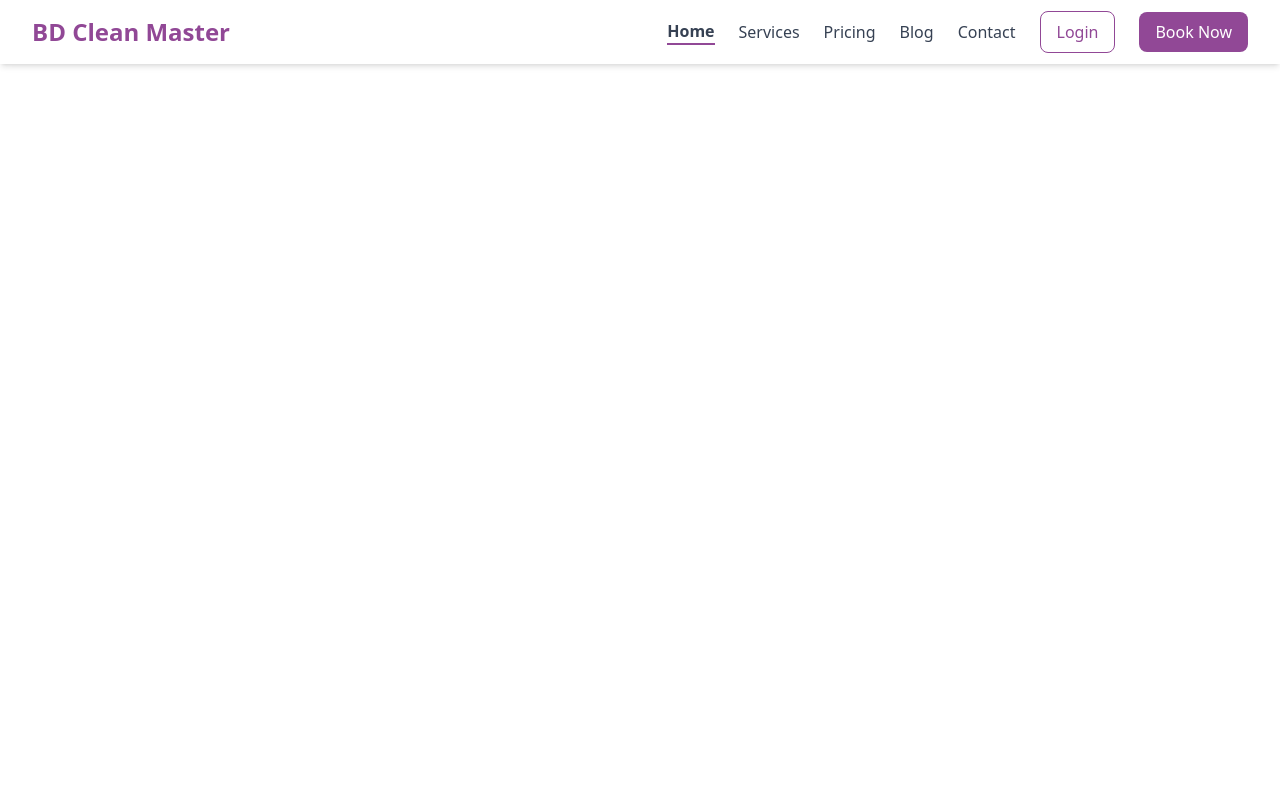
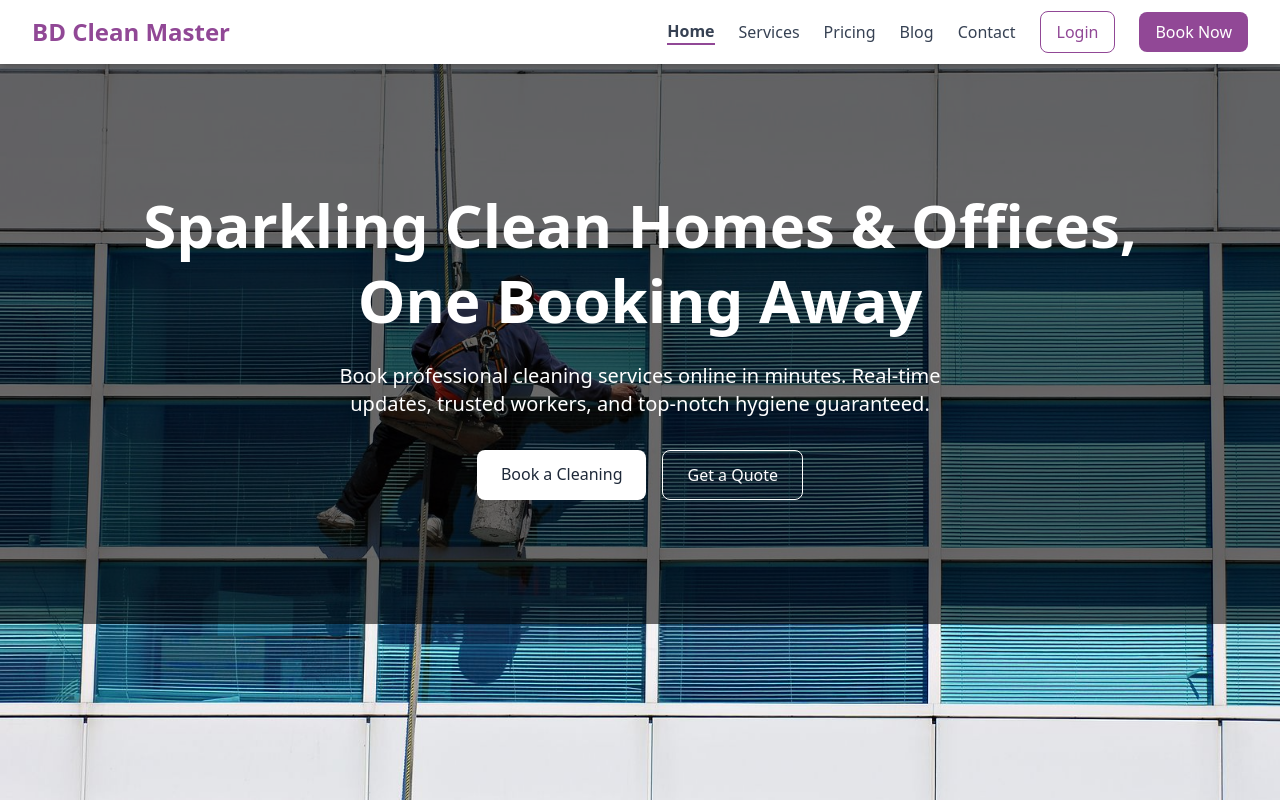
Before and after one commit to MISFOfficial/BD-Clean-Master, a React (Vite) app: page / in a window 1280 px wide. Built offline with nearby package versions, Linux system fonts and the light colour scheme.

Commit message:
added hero sections

```diff
--- a/src/Components/Navigations/NavBar.jsx
+++ b/src/Components/Navigations/NavBar.jsx
@@ -14,7 +14,7 @@ const NavBar = () => {
         { name: "Contact", path: "/contact" },
     ];
     return (
-        <nav className="bg-white shadow-md fixed w-full z-50">
+        <nav className="shadow-md sticky w-full z-50">
             <div className="max-w-7xl mx-auto px-4 sm:px-6 lg:px-8">
                 <div className="flex justify-between h-16 items-center">
                     {/* Logo */}
--- a/src/Layouts/RootLayout.jsx
+++ b/src/Layouts/RootLayout.jsx
@@ -4,7 +4,9 @@ import NavBar from "../Components/Navigations/NavBar";
 const RootLayout = () => {
     return (
         <div>
-            <NavBar></NavBar>
+            <div className="secondery-color">
+                <NavBar></NavBar>
+            </div>
             <Outlet></Outlet>
         </div>
     );
--- /dev/null
+++ b/src/Pages/Home/Hero/HeroSections.jsx
@@ -0,0 +1,36 @@
+import { Link } from "react-router";
+
+const HeroSections = () => {
+
+    return (
+        <div className="min-h-[70vh] content-center">
+            {/* Text Content */}
+            <div className="w-full text-light place-items-center text-center">
+                <h1 className="text-4xl sm:text-5xl md:text-6xl font-bold text-primary leading-tight">
+                    Sparkling Clean Homes & Offices, <br /> One Booking Away
+                </h1>
+                <p className="mt-6 text-lg sm:text-xl text-light max-w-2xl mx-auto lg:mx-0">
+                    Book professional cleaning services online in minutes. Real-time updates, trusted workers, and top-notch hygiene guaranteed.
+                </p>
+
+                {/* CTA Buttons */}
+                <div className="mt-8 flex flex-col sm:flex-row sm:justify-start gap-4">
+                    <Link
+                        to="/book"
+                        className="px-6 py-3 rounded-lg  secondery-color text-dark "
+                    >
+                        Book a Cleaning
+                    </Link>
+                    <Link
+                        to="/pricing"
+                        className="px-6 py-3 rounded-lg border border-primary text-primary font-medium hover:bg-primary hover:text-white transition"
+                    >
+                        Get a Quote
+                    </Link>
+                </div>
+            </div>
+        </div>
+    );
+};
+
+export default HeroSections;
--- a/src/Pages/Home/Home.jsx
+++ b/src/Pages/Home/Home.jsx
@@ -1,9 +1,14 @@
 import React from 'react';
+import HeroSections from './Hero/HeroSections';
 
 const Home = () => {
     return (
         <div>
-            Home
+            <div className='bg-[#00000092]'>
+                <div className='max-w-7xl mx-auto px-4 sm:px-6 lg:px-0'>
+                    <HeroSections></HeroSections>
+                </div>
+            </div>
         </div>
     );
 };
--- a/src/index.css
+++ b/src/index.css
@@ -1,14 +1,45 @@
 @import "tailwindcss";
 
-.primary-color{
+
+
+:root {
+  background-image: url(../src/assets/clean.jpg);
+  background-repeat: no-repeat;
+  background-position: center;
+  background-size: cover;
+  width: 12;
+  background-attachment: fixed;
+}
+
+.primary-color {
   @apply bg-[#914896]
 }
-.primary-color-hover{
+
+.primary-color-hover {
   @apply hover:bg-[#6a316e] duration-200
 }
-.primary-border{
+
+.primary-border {
   @apply border-[#914896]
 }
-.primary-text{
+
+.primary-text {
   @apply text-[#914896]
 }
+
+.secondery-color {
+  @apply bg-white
+}
+
+
+.text-light {
+  @apply text-white
+}
+
+.text-dim-light {
+  @apply text-gray-300
+}
+
+.text-dark {
+  @apply text-gray-800
+}
```
Also changed, not shown: src/assets/clean.jpg (added).
